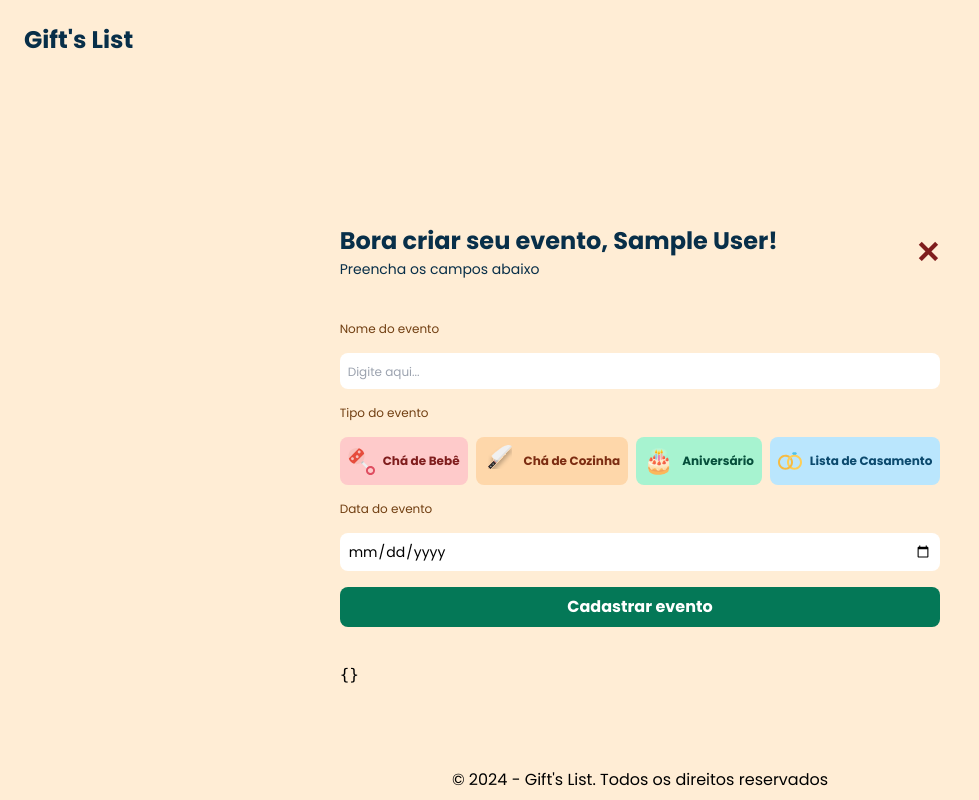
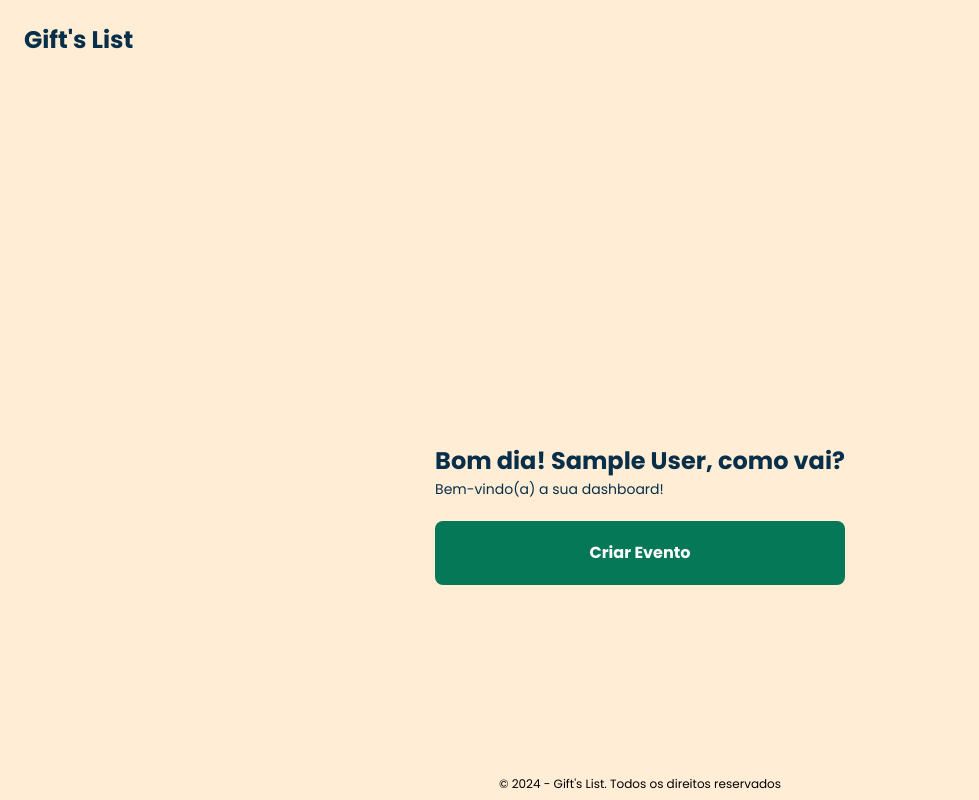
Before and after one commit to giftslist/gift-list-frontend, a Next.js app: page /dashboard in a window 1280 px wide. Before the commit this address had no page. Shown: the whole page, without its empty margins (0-979 px from the left). Built offline with nearby package versions, Linux system fonts and the light colour scheme; sample sign-in values are in the browser's storage.

Commit message:
feat: add all final adjustments to register event feat

```diff
--- a/src/app/dashboard/page.tsx
+++ b/src/app/dashboard/page.tsx
@@ -1,17 +1,28 @@
 "use client";
 
+import { api } from "@api";
 import { Cake, Knife, Rings, Toy, Trash } from "@/assets/icons";
 import { RadioButton, Template } from "@components";
-import { useState } from "react";
+import { useEffect, useState } from "react";
 import { useForm } from "react-hook-form";
+import { toast } from "sonner";
+import { useRouter } from "next/navigation";
 
 interface Event {
-	name_event: string;
-	type_event: string;
-	date_event: string;
+	name: string;
+	type: string;
+	date: string;
+}
+
+interface User {
+	id: string;
+	name: string;
 }
 
 export default function Page() {
+	const [formOpen, setFormOpen] = useState(false);
+	const [user, setUser] = useState<User | null>(null);
+
 	const {
 		watch,
 		register,
@@ -22,8 +33,17 @@ export default function Page() {
 		mode: "all",
 	});
 
-	const storagedUser = localStorage.getItem("user") || "";
-	const user = JSON.parse(storagedUser);
+	useEffect(() => {
+		// Verifica se o localStorage está disponível
+		if (typeof window !== "undefined" && window.localStorage) {
+			const storagedUser = localStorage.getItem("user");
+			if (storagedUser) {
+				setUser(JSON.parse(storagedUser));
+			}
+		}
+	}, []);
+
+	const hasEvent = false;
 
 	const hours = new Date().getHours();
 	const welcomeText =
@@ -33,12 +53,30 @@ export default function Page() {
 			? "Boa tarde"
 			: "Boa noite";
 
-	const hasEvent = false;
-	const formOpen = true;
-
-	const submitForm = (data: Event) => {
-		console.log(data); // Aqui você pode fazer o que quiser com os dados do formulário
-	};
+	async function submitForm({ date, name, type }: Event) {
+		await api
+			.post(
+				"/events",
+				{
+					date,
+					name,
+					type,
+					host_id: user?.id,
+				},
+				{
+					headers: {
+						"Content-Type": "application/json",
+					},
+				}
+			)
+			.then(() => {
+				toast.success(`O evento 👉${name}👈 foi cadastrado com sucesso!`);
+				setFormOpen(false);
+			})
+			.catch((error) => {
+				toast.error(error.message);
+			});
+	}
 
 	const validateEventDate = (selectedDate: string) => {
 		const currentDate = new Date();
@@ -56,20 +94,26 @@ export default function Page() {
 					<div className="flex flex-row justify-between items-center">
 						<div>
 							<h1 className="text-2xl text-sky-950 font-bold">
-								Bora criar seu evento, {user.name}!
+								Bora criar seu evento, {user?.name}!
 							</h1>
 							<span className=" text-sky-950 text-sm">
 								Preencha os campos abaixo
 							</span>
 						</div>
-						<button type="button" className="font-black text-red-900 text-3xl">
+						<button
+							type="button"
+							className="font-black text-red-900 text-3xl"
+							onClick={() => {
+								setFormOpen(false);
+							}}
+						>
 							&#10005;
 						</button>
 					</div>
 				) : (
 					<div>
 						<h1 className="text-2xl text-sky-950 font-bold">
-							{welcomeText}! {user.name}, como vai?
+							{welcomeText}! {user?.name}, como vai?
 						</h1>
 						<span className=" text-sky-950 text-sm">
 							Bem-vindo(a) a sua dashboard!
@@ -83,7 +127,7 @@ export default function Page() {
 							<Cake size="150" />
 							<div className="flex flex-col">
 								<span className="text-sky-950 text-xl font-semibold">
-									Aniversario do Enzo
+									ANIVERSARIO do Enzo
 								</span>
 								<span className="text-orange-800 font-medium">22/04/2024</span>
 								<button className="bg-emerald-700 p-2 rounded-lg text-white text-sm font-bold mt-3">
@@ -97,6 +141,9 @@ export default function Page() {
 						<button
 							className="w-full bg-emerald-700 text-white font-bold p-5 rounded-lg hover:bg-emerald-600"
 							type="button"
+							onClick={() => {
+								setFormOpen(true);
+							}}
 						>
 							Criar Evento
 						</button>
@@ -108,89 +155,89 @@ export default function Page() {
 						onSubmit={handleSubmit(submitForm)}
 						className="flex flex-col justify-center gap-y-4"
 					>
-						<label htmlFor="name_event" className="text-yellow-900 text-xs">
+						<label htmlFor="name" className="text-yellow-900 text-xs">
 							Nome do evento
 						</label>
 						<input
 							className={`p-2 text-sm rounded-lg placeholder:text-xs focus:outline-none focus:border-yellow-600 ${
-								errors.name_event ? "border-b-2 border-red-800" : ""
+								errors.name ? "border-b-2 border-red-800" : ""
 							}`}
 							type="text"
-							id="name_event"
+							id="name"
 							placeholder="Digite aqui..."
-							{...register("name_event", {
+							{...register("name", {
 								required: "Nome do evento é obrigatório",
 							})}
 						/>
-						{errors.name_event && (
+						{errors.name && (
 							<span className="text-xs text-red-950 mb-1">
-								{errors.name_event.message}
+								{errors.name.message}
 							</span>
 						)}
-						<label htmlFor="type_event" className="text-yellow-900 text-xs">
+						<label htmlFor="type" className="text-yellow-900 text-xs">
 							Tipo do evento
 						</label>
-						<div className="flex flex-row gap-2 flex-wrap" id="type_event">
+						<div className="flex flex-row gap-2 flex-wrap" id="type">
 							<RadioButton
 								icon={<Toy />}
 								label="Chá de Bebê"
-								value="cha_bebe"
+								value="CHA_DE_BEBE"
 								kind="red"
-								checked={getValues("type_event") === "cha_bebe"}
+								checked={getValues("type") === "CHA_DE_BEBE"}
 								register={register}
 							/>
 
 							<RadioButton
 								icon={<Knife />}
 								label="Chá de Cozinha"
-								value="cha_cozinha"
+								value="CHA_COZINHA"
 								kind="orange"
-								checked={getValues("type_event") === "cha_cozinha"}
+								checked={getValues("type") === "CHA_COZINHA"}
 								register={register}
 							/>
 
 							<RadioButton
 								icon={<Cake />}
 								label="Aniversário"
-								value="aniversario"
+								value="ANIVERSARIO"
 								kind="emerald"
-								checked={getValues("type_event") === "aniversario"}
+								checked={getValues("type") === "ANIVERSARIO"}
 								register={register}
 							/>
 
 							<RadioButton
 								icon={<Rings />}
 								label="Lista de Casamento"
-								value="lista_de_casamento"
+								value="CASAMENTO"
 								kind="sky"
-								checked={getValues("type_event") === "lista_de_casamento"}
+								checked={getValues("type") === "CASAMENTO"}
 								register={register}
 							/>
 						</div>
-						{errors.type_event && (
+						{errors.type && (
 							<span className="text-xs text-red-950 mb-1">
-								{errors.type_event.message}
+								{errors.type.message}
 							</span>
 						)}
-						<label htmlFor="date_event" className="text-yellow-900 text-xs">
+						<label htmlFor="date" className="text-yellow-900 text-xs">
 							Data do evento
 						</label>
 						<input
 							className={`p-2 text-sm rounded-lg placeholder:text-xs focus:outline-none focus:border-yellow-600 ${
-								errors.date_event ? "border-b-2 border-red-800" : ""
+								errors.date ? "border-b-2 border-red-800" : ""
 							}`}
 							type="date"
-							id="date_event"
-							{...register("date_event", {
+							id="date"
+							{...register("date", {
 								required: "Data do evento é obrigatória",
 								validate: (value) =>
 									validateEventDate(value) ||
 									"A data do evento deve ser a partir de hoje!!",
 							})}
 						/>
-						{errors.date_event && (
+						{errors.date && (
 							<span className="text-xs text-red-950 mb-1">
-								{errors.date_event.message}
+								{errors.date.message}
 							</span>
 						)}
 
@@ -205,6 +252,8 @@ export default function Page() {
 						>
 							{isSubmitting ? "Enviando..." : "Cadastrar evento"}
 						</button>
+
+						<pre className="mt-4">{JSON.stringify(watch(), null, 2)}</pre>
 					</form>
 				)}
 
@@ -230,8 +279,6 @@ export default function Page() {
 						</div>
 					</div>
 				)}
-
-				<pre className="mt-4">{JSON.stringify(watch(), null, 2)}</pre>
 			</div>
 		</Template>
 	);
--- a/src/app/page.tsx
+++ b/src/app/page.tsx
@@ -28,6 +28,9 @@ export default function Page() {
 
 	async function submitForm(credentials: Login) {
 		setLoginLoading(true);
+
+		// Verifica se o localStorage está disponível
+		if (typeof localStorage !== "undefined") {
 			await api
 				.post("users/login", {
 					...credentials,
@@ -43,6 +46,12 @@ export default function Page() {
 				.finally(() => {
 					setLoginLoading(false);
 				});
+		} else {
+			console.error("O localStorage não está disponível neste ambiente.");
+			// Lida com o caso em que o localStorage não está disponível
+			setLoginLoading(false);
+			// Você pode fazer algo mais aqui, como exibir uma mensagem de erro para o usuário
+		}
 	}
 
 	return (
--- a/src/app/register/page.tsx
+++ b/src/app/register/page.tsx
@@ -44,7 +44,9 @@ export default function Page() {
 			)
 			.then(() => {
 				toast.success("Cadastrado com sucesso!");
-				router.push("/");
+				setTimeout(() => {
+					router.push("/");
+				}, 1000);
 			})
 			.catch((error) => {
 				toast.error(error.message);
--- a/src/components/footer.tsx
+++ b/src/components/footer.tsx
@@ -1,6 +1,6 @@
 export function Footer() {
 	return (
-		<footer className="w-full flex items-center justify-center p-2">
+		<footer className="w-full flex items-center justify-center p-2 text-xs">
 			<span>© 2024 - Gift's List. Todos os direitos reservados</span>
 		</footer>
 	);
--- a/src/components/radio-button.tsx
+++ b/src/components/radio-button.tsx
@@ -10,17 +10,45 @@ interface RadioButtonProps extends React.InputHTMLAttributes<HTMLInputElement> {
 }
 
 const colors = [
-	{ name: "red", value: "bg-red-200 text-red-900" },
-	{ name: "emerald", value: "bg-emerald-200 text-emerald-900" },
-	{ name: "sky", value: "bg-sky-200 text-sky-900" },
-	{ name: "orange", value: "bg-orange-200 text-orange-900" },
+	{
+		name: "red",
+		value: "bg-red-200 text-red-900  border-2 border-solid border-red-200",
+	},
+	{
+		name: "emerald",
+		value:
+			"bg-emerald-200 text-emerald-900  border-2 border-solid border-emerald-200",
+	},
+	{
+		name: "sky",
+		value: "bg-sky-200 text-sky-900  border-2 border-solid border-sky-200",
+	},
+	{
+		name: "orange",
+		value:
+			"bg-orange-200 text-orange-900  border-2 border-solid border-orange-200",
+	},
 ];
 
 const darkColors = [
-	{ name: "red", value: "bg-red-300 text-red-900" },
-	{ name: "emerald", value: "bg-emerald-300 text-emerald-900" },
-	{ name: "sky", value: "bg-sky-300 text-sky-900" },
-	{ name: "orange", value: "bg-orange-300 text-orange-900" },
+	{
+		name: "red",
+		value: "bg-red-400 text-red-100 border-2 border-solid border-red-900",
+	},
+	{
+		name: "emerald",
+		value:
+			"bg-emerald-400 text-emerald-100 border-2 border-solid border-emerald-900",
+	},
+	{
+		name: "sky",
+		value: "bg-sky-400 text-sky-100 border-2 border-solid border-sky-900",
+	},
+	{
+		name: "orange",
+		value:
+			"bg-orange-400 text-orange-100 border-2 border-solid border-orange-900",
+	},
 ];
 
 export function RadioButton({
@@ -40,7 +68,7 @@ export function RadioButton({
 			className={twMerge(
 				"relative flex flex-row items-center gap-2 w-fit p-2 rounded-lg font-bold text-xs",
 				colors.find((color) => color.name === kind)?.value,
-				checked ? darkColor : ""
+				checked && darkColor // Adiciona a classe darkColor apenas quando o radio button estiver marcado
 			)}
 		>
 			{icon}
@@ -49,7 +77,7 @@ export function RadioButton({
 				value={value}
 				checked={checked}
 				className="opacity-0 absolute top-0 left-0"
-				{...register("type_event", {
+				{...register("type", {
 					required: "Tipo do evento é obrigatório",
 				})}
 				{...rest}
--- a/src/components/template.tsx
+++ b/src/components/template.tsx
@@ -14,16 +14,24 @@ interface User {
 
 export function Template({ back, children }: TemplateProps) {
 	const router = useRouter();
-	const storagedUser: string = localStorage.getItem("user") || "";
-	const user: User = JSON.parse(storagedUser);
+	let storagedUser: string | null = null;
+	let user: User = { id: "" };
+
+	// Verifica se o código está sendo executado no navegador antes de acessar o localStorage
+	if (typeof window !== "undefined") {
+		storagedUser = localStorage.getItem("user");
+		if (storagedUser) {
+			user = JSON.parse(storagedUser);
+		}
+	}
 
 	useEffect(() => {
-		if (!user.id) {
+		const pathname = window.location.pathname;
+
+		if (!user.id && pathname === "/dashboard") {
 			router.push("/");
-		} else {
-			router.push("/dashboard");
 		}
-	}, []);
+	}, [user.id]);
 
 	return (
 		<div className="bg-orange-100 h-screen flex flex-col justify-between items-center">
```
Lines whose indentation alone changed are shown as unchanged.
